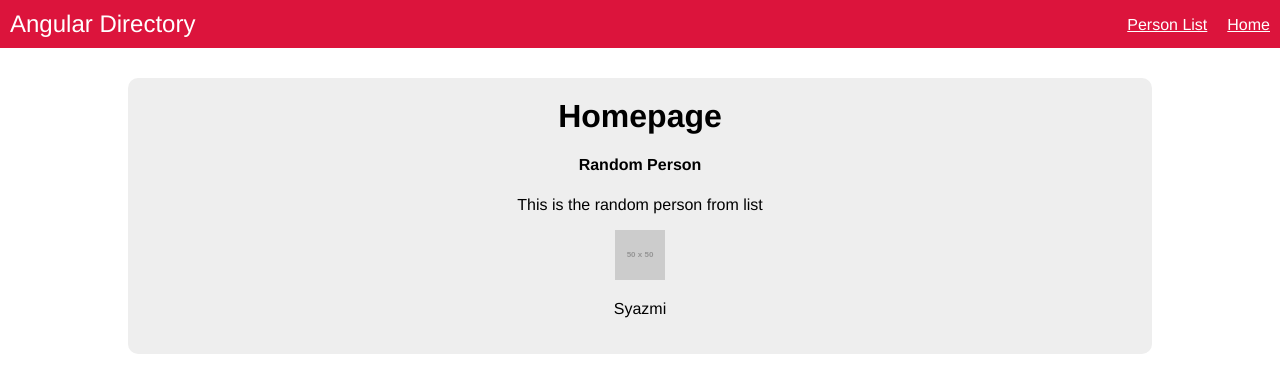
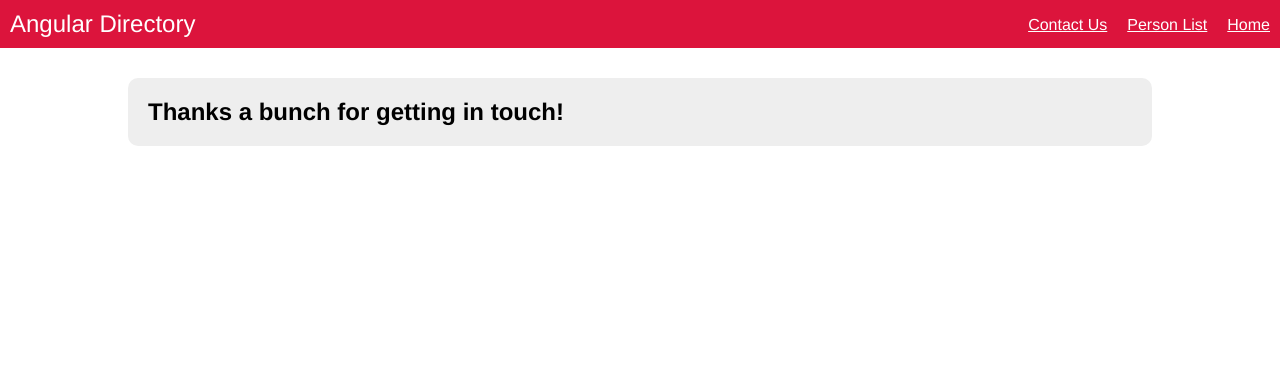
Before and after one commit to Syahirdev/angularjs-playlist, a website: page index.html at #!/contact-success in a window 1280 px wide. Drawn offline with nearby package versions, Linux system fonts and the light colour scheme; some packages are replaced by stand-ins of ours; placeholder pictures from the web are drawn by us.

Commit message:
completing contact us form

```diff
--- a/app/app.js
+++ b/app/app.js
@@ -11,6 +11,11 @@ myPersonApp.config([
 			})
 			.when("/contact", {
 				templateUrl: "views/contact.html",
+				controller: "ContactController",
+			})
+			.when("/contact-success", {
+				templateUrl: "views/contact-success.html",
+				controller: "ContactController",
 			})
 			.when("/directory", {
 				templateUrl: "views/directory.html",
@@ -76,3 +81,13 @@ myPersonApp.controller("PersonController", [
 		// console.log(angular.toJson($scope.persons));
 	},
 ]);
+
+myPersonApp.controller("ContactController", [
+	"$scope",
+	"$location",
+	function ($scope, $location) {
+		$scope.sendMessage = function () {
+			$location.path("/contact-success");
+		};
+	},
+]);
--- a/header.html
+++ b/header.html
@@ -3,5 +3,6 @@
 	<ul>
 		<li><a href="#!/home">Home</a></li>
 		<li><a href="#!/directory">Person List</a></li>
+		<li><a href="#!/contact">Contact Us</a></li>
 	</ul>
 </div>
--- /dev/null
+++ b/views/contact-success.html
@@ -0,0 +1,3 @@
+<div class="content">
+	<h2>Thanks a bunch for getting in touch!</h2>
+</div>
```
Also changed, not shown: views/contact.html (+1 -1 lines).
